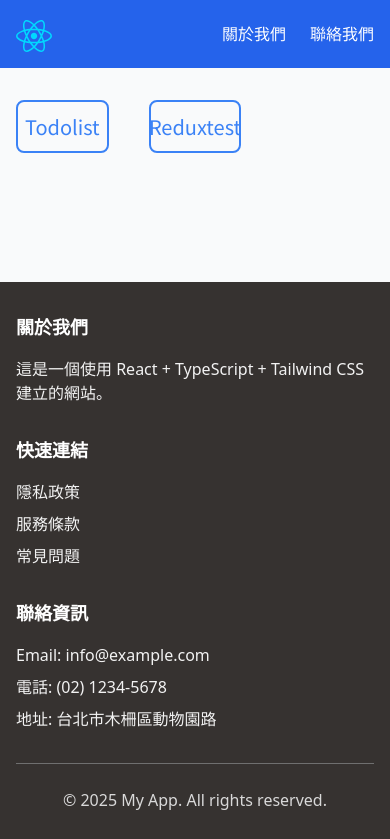
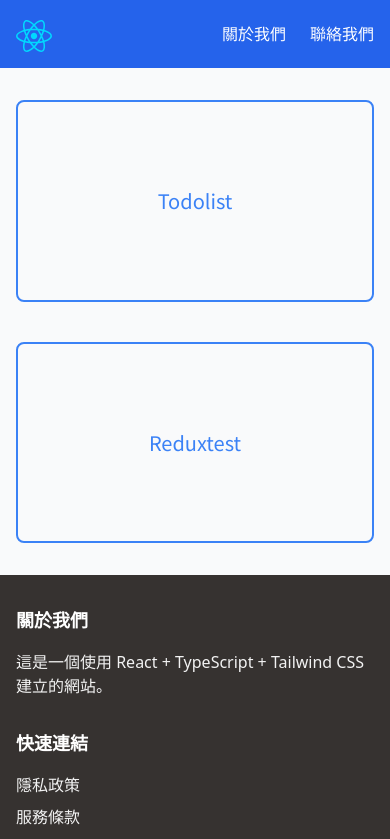
Before and after one commit to tangtang1b1b/react-tailwind-typescript, a React (Vite) app: page /demo in a window 390 px wide. Shown: the top 839 px of the page. Built offline with nearby package versions, Linux system fonts and the light colour scheme.

Commit message:
feat: 更新 Demo 元件樣式，新增響應式佈局以改善顯示效果

```diff
--- a/src/pages/demo/index.tsx
+++ b/src/pages/demo/index.tsx
@@ -12,7 +12,7 @@ const Demo = () => {
   ]
 
   return (
-    <div className="mx-auto grid max-w-screen-lg grid-cols-3 gap-10 px-4 py-8 font-Noto">
+    <div className="mx-auto grid max-w-screen-lg gap-10 px-4 py-8 font-Noto sm:grid-cols-2 md:grid-cols-3">
       {list.map((item) => (
         <Link
           key={item.name}
```
